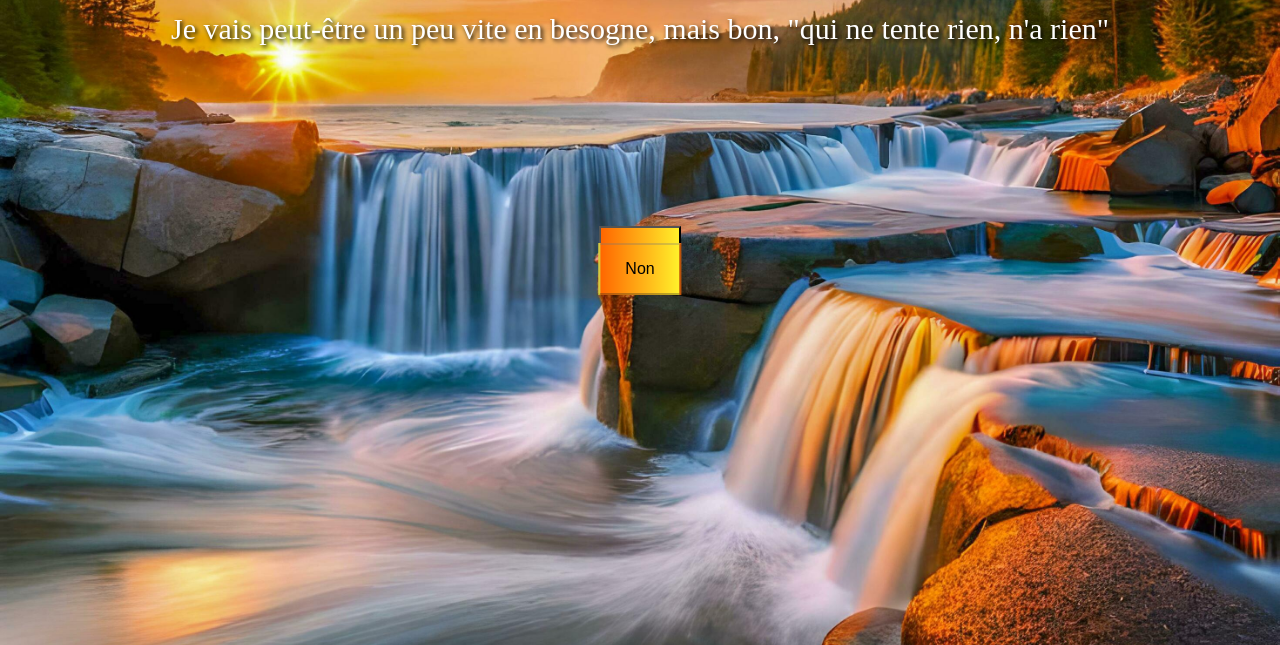
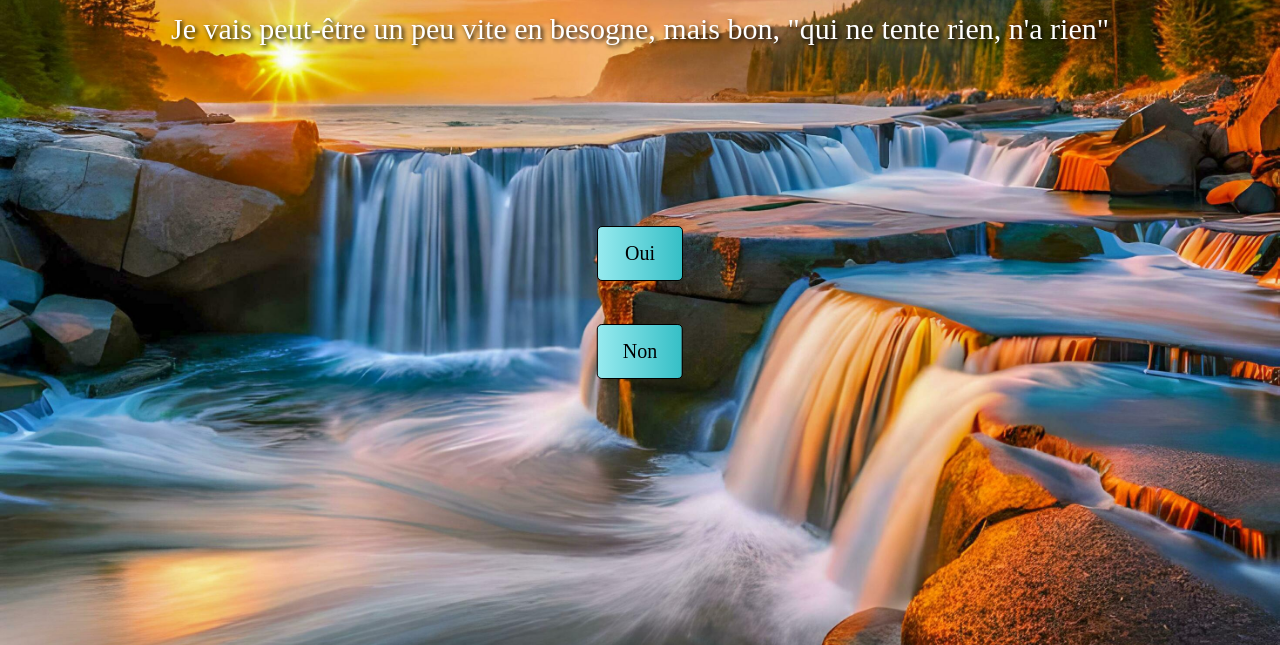
Before and after one commit to fl-hugo/Date-app, a plain HTML site: page index.html in a window 1280 px wide. Shown: the part 171-816 px from the top of the page. Drawn offline with Linux system fonts and the light colour scheme.

Commit message:
style completed

```diff
--- a/style.css
+++ b/style.css
@@ -14,28 +14,34 @@ body {
 
 #yesButton {
     padding: 15px 27px;
-    font-size: 16px;
+    font-size: 20px;
+    font-family: 'Times New Roman', Times, serif;
     cursor: pointer;
     margin: 150px 0;
-    background: linear-gradient(to left, #fff12b, #ff6600);
+    background: linear-gradient(to left, #35bfc6, #97eaef);
     color: rgb(0, 0, 0);
+    border: 0.5px black solid;
+    border-radius: 5px;
 }
 
 #noButton {
     padding: 15px 25px;
     position: absolute;
-    font-size: 16px;
+    font-size: 20px;
+    font-family: 'Times New Roman', Times, serif;
     left: 50%;
     top: calc(50% + 40px);
-    transform: translate(-50%, -50%);
-    background: linear-gradient(to left, #fff12b, #ff6600);
+    transform: translate(-50%, 100%);
+    background: linear-gradient(to left, #35bfc6, #97eaef);
     color: rgb(0, 0, 0);
     cursor: pointer;
+    transition: left 0.5s, top 0.5s;
+    border: 0.5px black solid;
+    border-radius: 5px;
 }
 
-
-#noButton {
-    transition: left 0.5s, top 0.5s;
+#yesButton:hover {
+    filter: brightness(85%);
 }
 
 h1 {
```
Also changed, not shown: responses.txt (added).
